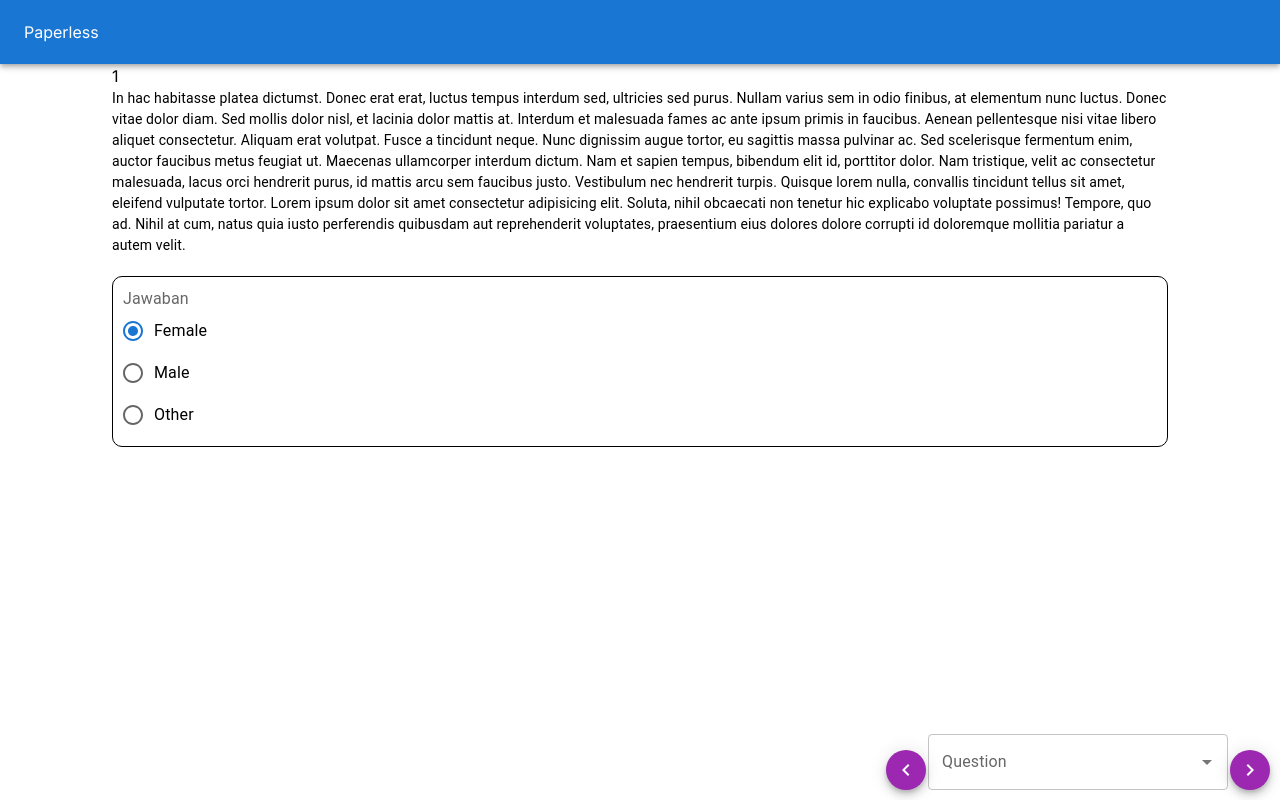
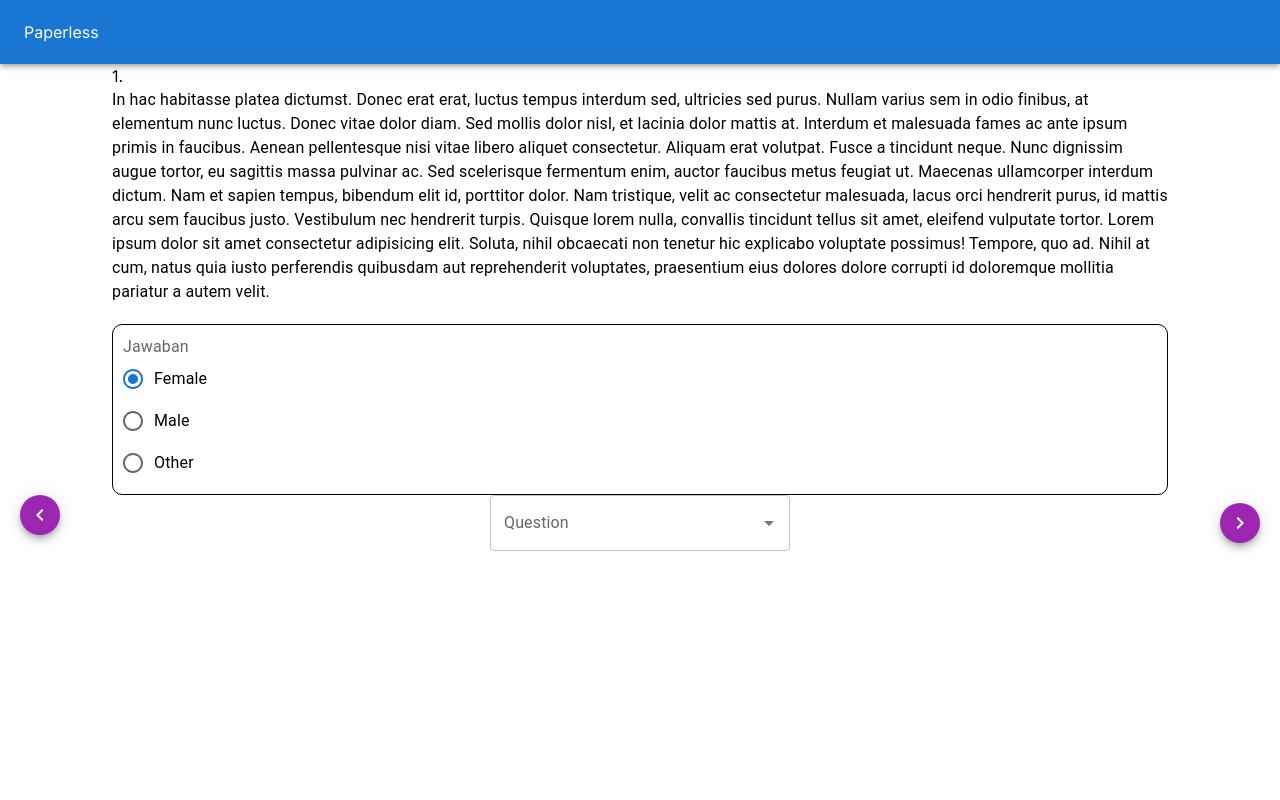
Before and after one commit to muhamadanjar/paperless_app, a Next.js app: page /exams/1 in a window 1280 px wide. Built offline with nearby package versions, Linux system fonts and the light colour scheme.

Commit message:
add context exams

```diff
--- /dev/null
+++ b/src/app/exams/[slug]/page.context.ts
@@ -0,0 +1,8 @@
+type ExamData = {
+	page: number
+}
+let defaultValues: ExamData = {
+	page: 1
+}
+
+const ExamContext = React.createContext(defaultValues);
--- a/src/app/exams/[slug]/page.tsx
+++ b/src/app/exams/[slug]/page.tsx
@@ -1,6 +1,6 @@
 "use client"
 import React, { useState } from "react";
-import {Container, Box, Typography, FormControl, FormControlLabel, FormLabel, Radio, RadioGroup, Fab, styled, Stack, Autocomplete, TextField} from "@mui/material"
+import {Container, Box, Typography, FormControl, Grid, FormControlLabel, FormLabel, Radio, RadioGroup, Fab, styled, Stack, Autocomplete, TextField} from "@mui/material"
 import Navbar from "@/components/Navbar";
 import NavigateNextIcon from '@mui/icons-material/NavigateNext';
 import NavigatePrevIcon from "@mui/icons-material/NavigateBefore";
@@ -13,12 +13,13 @@ type Props =  {
 const QuestionBoxNavigation = styled(Box)(({ theme }) => ({
 	my: 3,
 	gap: 2,
-	display: "flex",
-	alignItems: "flex-end",
-	justifyContent: "flex-end",
 	position: "fixed",
-	bottom: 10,
-	right: 10
+	left:0,
+	right: 0,
+	height: '70px',
+	zIndex: 1001,
+	marginLeft: 'auto',
+	marginRight: 'auto',
 }))
 
 const QuestionBoxAnswer = styled(Box)(({ theme })=> ({
@@ -56,11 +57,9 @@ export default function ExamPage({params}: Props){
 
 			<Box sx={{marginLeft: 14, marginRight:14}}>
 				<Box>
-					{question}
-					<Typography sx={{
-						fontSize: 14
-					}}>
+					<span>{question}.</span>
 
+					<Typography>
 						In hac habitasse platea dictumst. Donec erat erat, luctus tempus interdum sed, ultricies sed purus. Nullam varius sem in odio finibus, at elementum nunc luctus. Donec vitae dolor diam. Sed mollis dolor nisl, et lacinia dolor mattis at. Interdum et malesuada fames ac ante ipsum primis in faucibus. Aenean pellentesque nisi vitae libero aliquet consectetur. Aliquam erat volutpat. Fusce a tincidunt neque. Nunc dignissim augue tortor, eu sagittis massa pulvinar ac. Sed scelerisque fermentum enim, auctor faucibus metus feugiat ut. Maecenas ullamcorper interdum dictum. Nam et sapien tempus, bibendum elit id, porttitor dolor. Nam tristique, velit ac consectetur malesuada, lacus orci hendrerit purus, id mattis arcu sem faucibus justo. Vestibulum nec hendrerit turpis. Quisque lorem nulla, convallis tincidunt tellus sit amet, eleifend vulputate tortor.
 						Lorem ipsum dolor sit amet consectetur adipisicing elit. Soluta, nihil obcaecati non tenetur hic explicabo voluptate possimus! Tempore, quo ad. Nihil at cum, natus quia iusto perferendis quibusdam aut reprehenderit voluptates, praesentium eius dolores dolore corrupti id doloremque mollitia pariatur a autem velit.
 					</Typography>
@@ -79,10 +78,22 @@ export default function ExamPage({params}: Props){
 						</RadioGroup>
 					</FormControl>
 				</QuestionBoxAnswer>
+
+
+			</Box>
+
+
 		<QuestionBoxNavigation>
+			<Grid container className="px-5">
+
+			<Grid item md={4}>
+
 				<Fab size="small" color="secondary" aria-label="prev" onClick={onPrevQuestion}>
 					<NavigatePrevIcon />
 				</Fab>
+			</Grid>
+			<Grid item md={4} className="flex justify-center">
+
 			<Autocomplete
 				disablePortal
 				id="question-combo"
@@ -90,13 +101,14 @@ export default function ExamPage({params}: Props){
 				sx={{ width: 300 }}
 				renderInput={(params) => <TextField {...params} label="Question" />}
 			/>
+			</Grid>
+			<Grid item md={4} className="flex items-center justify-end">
 			<Fab size="small" color="secondary" aria-label="next" onClick={onNextQuestion}>
 				<NavigateNextIcon />
 			</Fab>
+			</Grid>
+			</Grid>
 		</QuestionBoxNavigation>
-
-
-			</Box>
 		</div>
 
 
```
Lines whose indentation alone changed are shown as unchanged.
